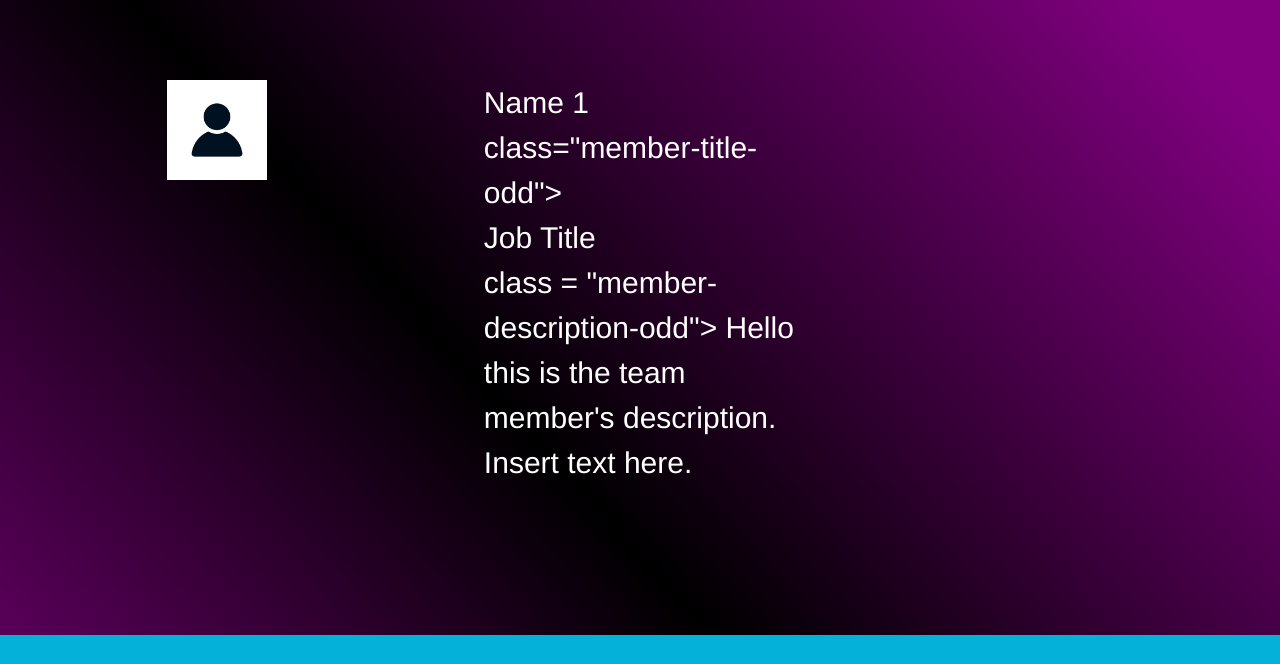
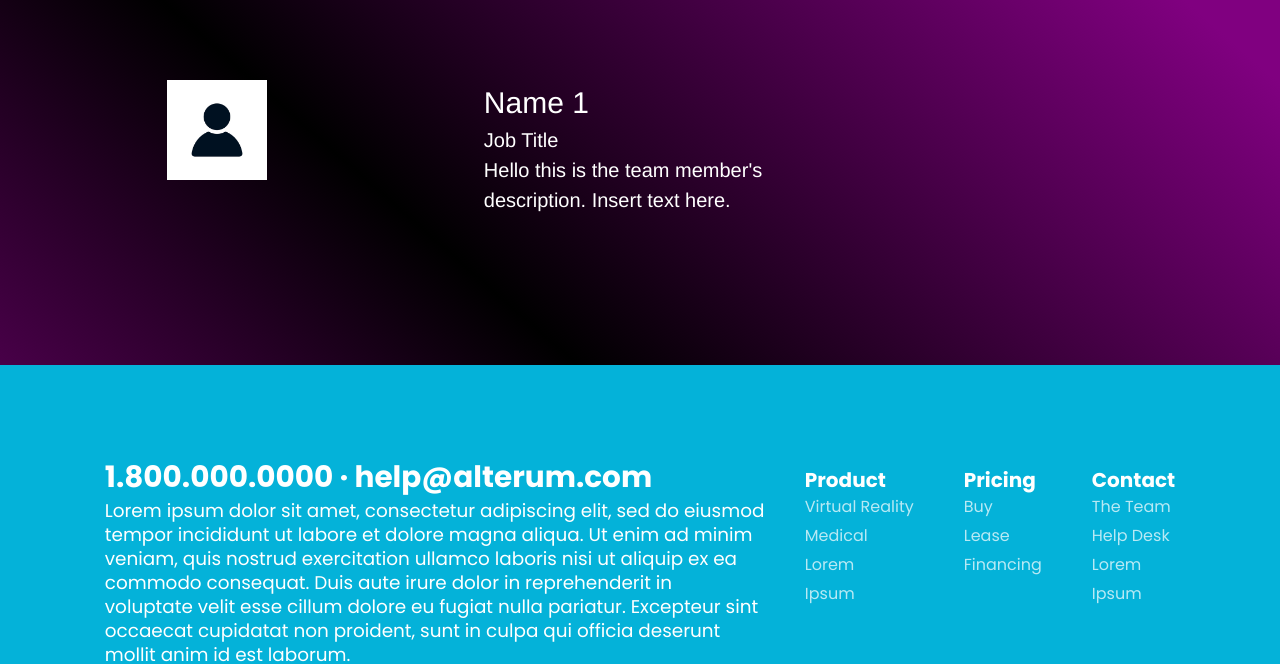
Before and after one commit to seg-alterum/seg-alterum.github.io, a website: page build/team.html in a window 1280 px wide. Shown: the part 141-805 px from the top of the page. Drawn offline with Linux system fonts and the light colour scheme; files whose address does not match are found by name.

Commit message:
updated teampage

```diff
--- a/build/team.html
+++ b/build/team.html
@@ -80,9 +80,9 @@
           </div>
           <div class="member-name-odd">
             <h1>Name 1</h1>
-          <div> class="member-title-odd">
+            <div class="member-title-odd">
             <h2>Job Title</h2>
-          <div> class = "member-description-odd">
+            <div class="member-description-odd"></div>
             <p1>Hello this is the team member's description. Insert text here.</p1>
           </div>
           </div>
```
